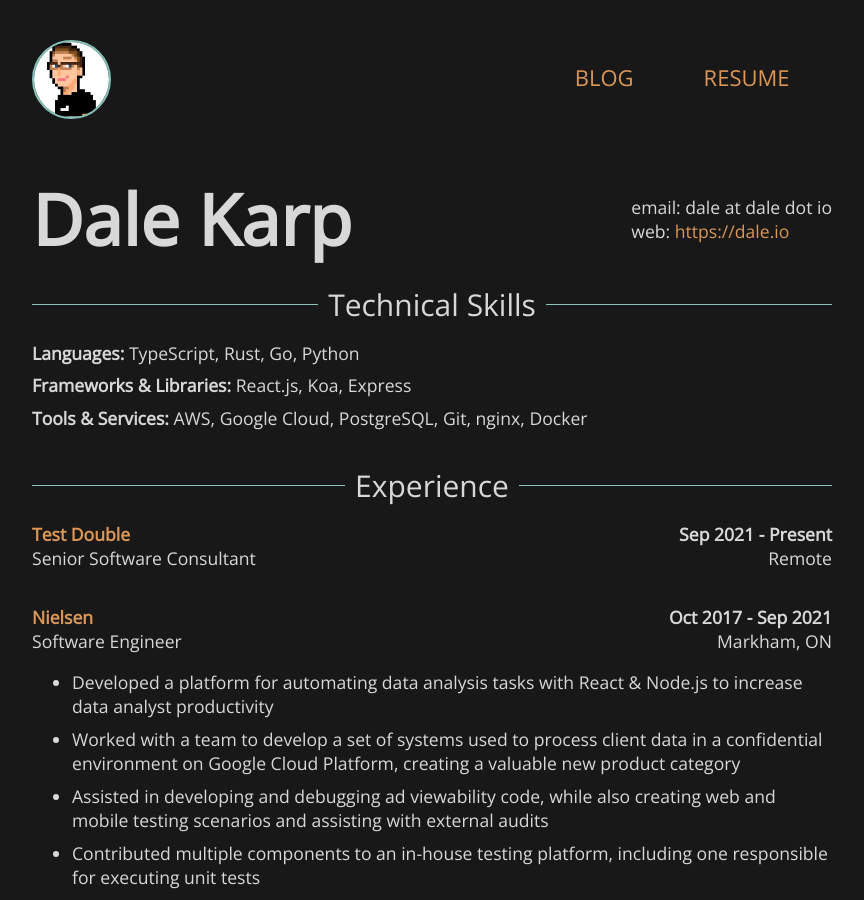
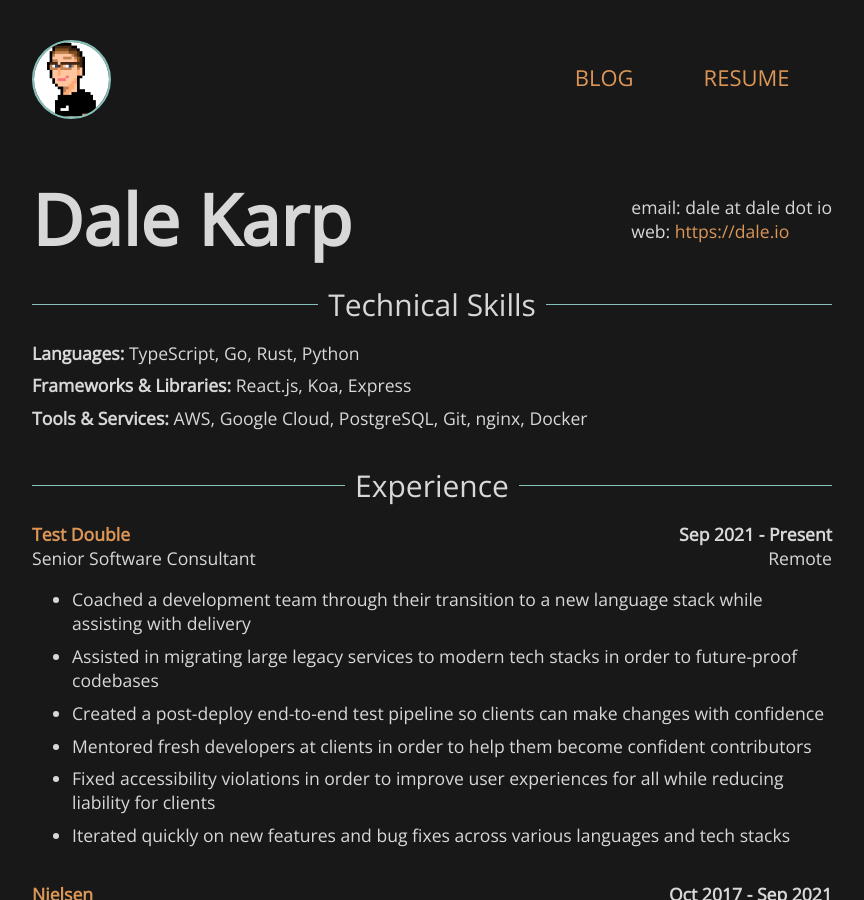
Before and after one commit to obsoke/obsoke.github.io, a Jekyll site: the page built from resume/index.html, in a window 1280 px wide and 900 px high. Shown: the whole window, without its empty margins (208-1072 px from the left). Built offline with Jekyll 4.4.1, drawn with Linux system fonts in a browser that asks for light colours.

Commit message:
chore: update resume!

```diff
--- a/_data/resume.yml
+++ b/_data/resume.yml
@@ -7,8 +7,8 @@ skills:
   - category: Languages
     list:
       - TypeScript
+      - Go
       - Rust
-      - Go
       - Python
 
   - category: Frameworks & Libraries
@@ -32,6 +32,13 @@ experience:
     position: Senior Software Consultant
     location: Remote
     start: 2021-09-27
+    highlights:
+      - Coached a development team through their transition to a new language stack while assisting with delivery
+      - Assisted in migrating large legacy services to modern tech stacks in order to future-proof codebases
+      - Created a post-deploy end-to-end test pipeline so clients can make changes with confidence
+      - Mentored fresh developers at clients in order to help them become confident contributors
+      - Fixed accessibility violations in order to improve user experiences for all while reducing liability for clients
+      - Iterated quickly on new features and bug fixes across various languages and tech stacks
 
   - employer: Nielsen
     url: https://www.nielsen.com/
```
